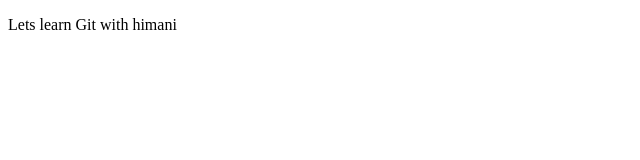
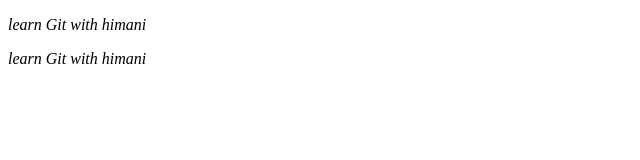
Before and after one commit to gmhima/LearnGit, a plain HTML site: page index.html in a window 1280 px wide. Shown: the whole page, without its empty margins (0-640 px from the left). Drawn offline with Linux system fonts and the light colour scheme.

Commit message:
added new para

```diff
--- a/index.html
+++ b/index.html
@@ -7,7 +7,8 @@
 </head>
 <body>
     <div>
-        <p>Lets learn Git with himani</p>
+        <p><em> learn Git with himani</em></p>
+        <p><em> learn Git with himani</em></p>
     </div>
 
 </body>
```
